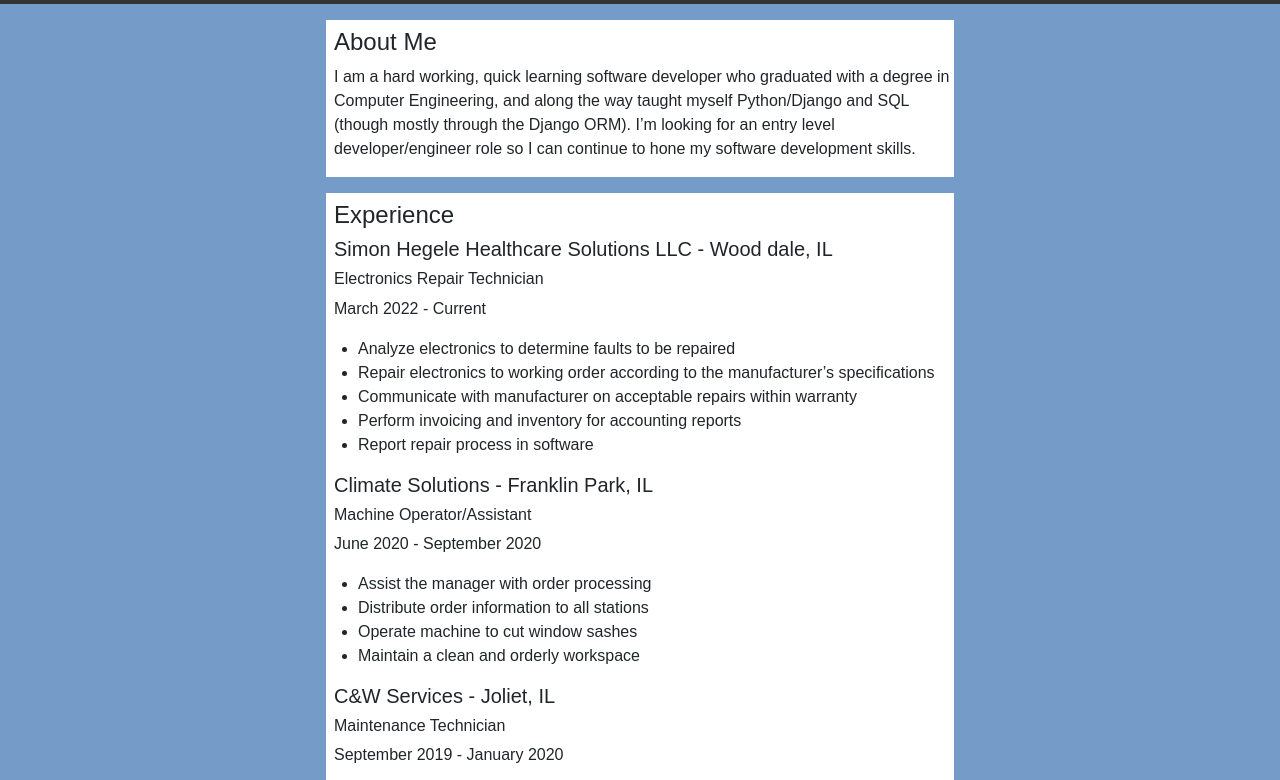
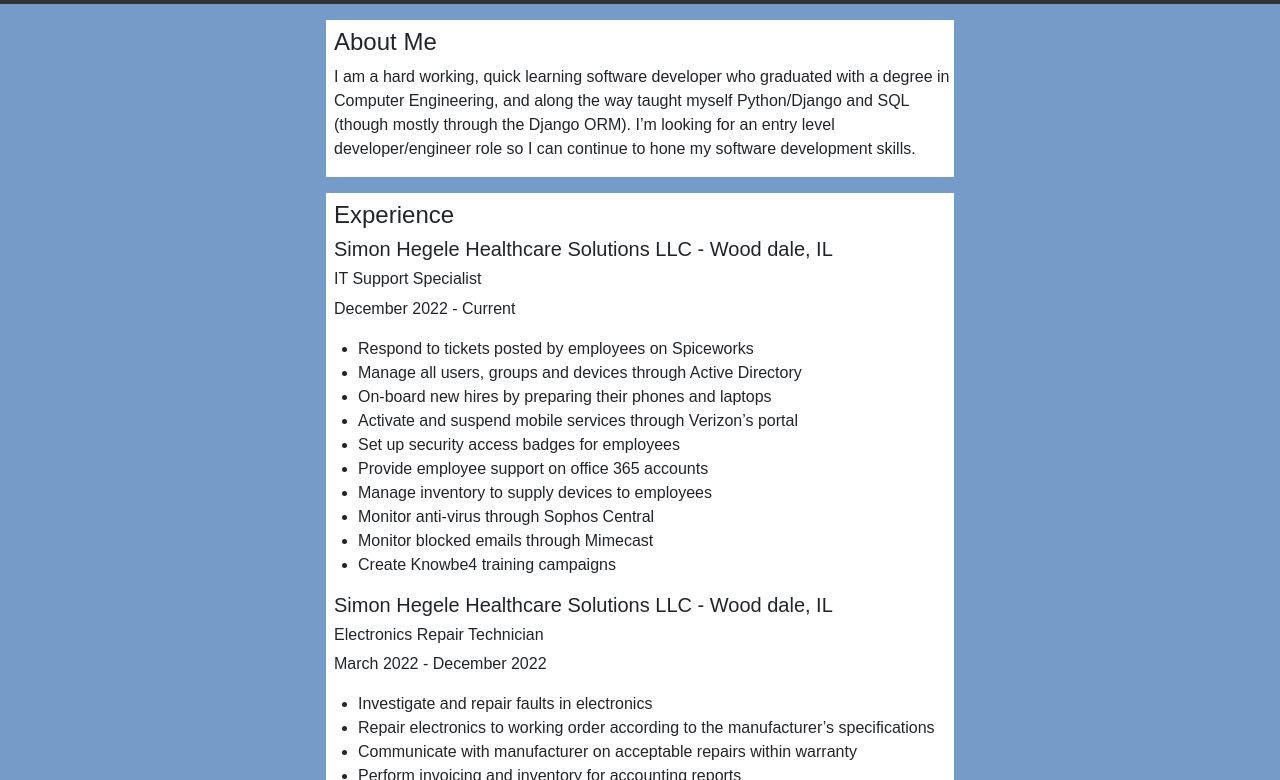
Before and after one commit to garciaesteban/garciaesteban.github.io, a plain HTML site: page index.html in a window 1280 px wide. Shown: the part 121-901 px from the top of the page. Drawn offline with nearby package versions, Linux system fonts and the light colour scheme.

Commit message:
Update index.html
Added Experience

```diff
--- a/index.html
+++ b/index.html
@@ -46,14 +46,34 @@
         </div>
         <div class="flex-row">
           <h5 class="ms-2">Simon Hegele Healthcare Solutions LLC - Wood dale, IL</h5>
+          <h6 class="ms-2">IT Support Specialist</h6>
+          <p class="ms-2">December 2022 - Current</p>
+          <ul>
+            <li>Respond to tickets posted by employees on Spiceworks</li>
+            <li>Manage all users, groups and devices through Active Directory</li>
+            <li>On-board new hires by preparing their phones and laptops</li>
+            <li>Activate and suspend mobile services through Verizon’s portal</li>
+            <li>Set up security access badges for employees</li>
+            <li>Provide employee support on office 365 accounts</li>
+            <li>Manage inventory to supply devices to employees</li>
+            <li>Monitor anti-virus through Sophos Central</li>
+            <li>Monitor blocked emails through Mimecast</li>
+            <li>Create Knowbe4 training campaigns</li>
+          </ul>
+        </div>
+        <div class="flex-row">
+          <h5 class="ms-2">Simon Hegele Healthcare Solutions LLC - Wood dale, IL</h5>
           <h6 class="ms-2">Electronics Repair Technician</h6>
-          <p class="ms-2">March 2022 - Current</p>
+          <p class="ms-2">March 2022 - December 2022</p>
           <ul>
-            <li>Analyze electronics to determine faults to be repaired</li>
+            <li>Investigate and repair faults in electronics</li>
             <li>Repair electronics to working order according to the manufacturer’s specifications</li>
             <li>Communicate with manufacturer on acceptable repairs within warranty</li>
             <li>Perform invoicing and inventory for accounting reports</li>
             <li>Report repair process in software</li>
+            <li>Write scripts in Filemaker to automate inventory and reports</li>
+            <li>Maintain Filemaker database</li>
+            <li>Support manager with IT and ERP software tickets</li>
           </ul>
         </div>
         <div class="flex-row">
```
